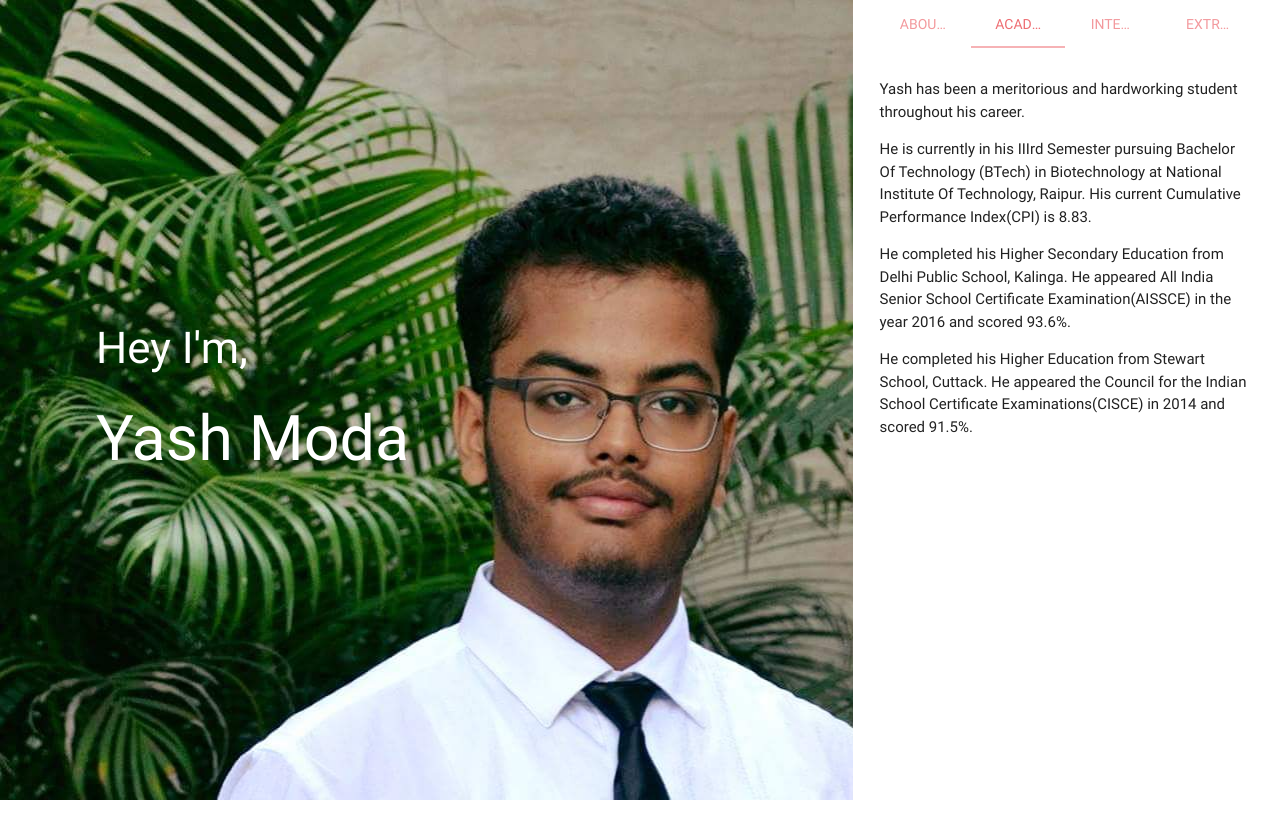
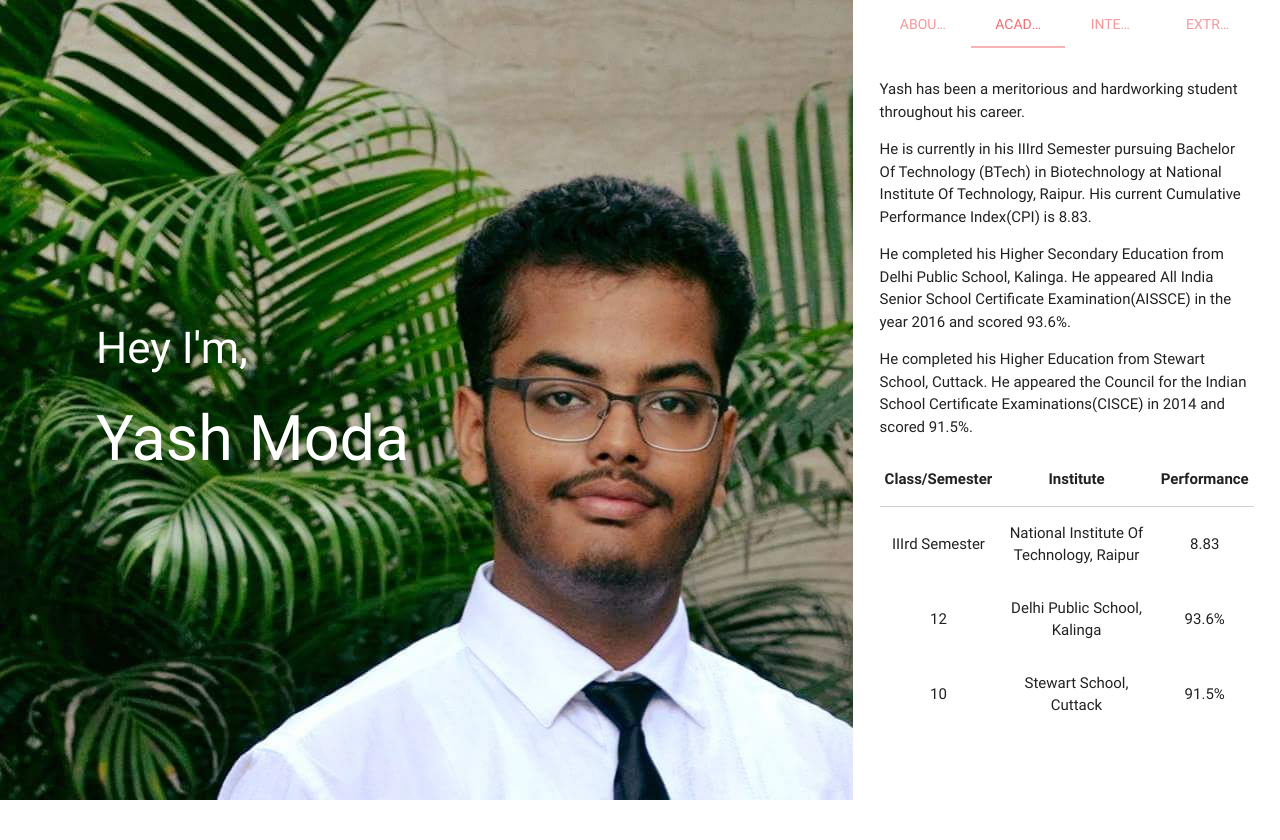
Before and after one commit to yashmoda/Resume, a Django app: a page that uses templates/About.html in a window 1280 px wide, after a click on "ACADEMICS". Run offline with Django 3.2, Linux system fonts and the light colour scheme.

Commit message:
Internship added

```diff
--- a/templates/About.html
+++ b/templates/About.html
@@ -64,6 +64,20 @@
             <p>
                 He is calm, composed and confident. He believes that success lies in team work and is a very good team player. He is self-motivated and hardworking. He is always determined to complete the work assigned within the deadlines and does not believe in giving excuses.
             </p>
+            <table class="centered">
+                <tbody>
+                <tr>
+                    <td>Contact Number</td>
+                    <td>:</td>
+                    <td>7224987232</td>
+                </tr>
+                <tr>
+                    <td>Email Id</td>
+                    <td>:</td>
+                    <td>yashmoda624@gmail.com</td>
+                </tr>
+                </tbody>
+            </table>
         </div>
         <div id="academics" class="col s12" style="padding: 1em">
             <p>
@@ -79,11 +93,79 @@
                  He completed his Higher Education from Stewart School, Cuttack. He appeared the Council for the Indian School Certificate Examinations(CISCE) in 2014 and scored 91.5%.
             </p>
             <table>
-
+                <thead>
+                    <tr>
+                        <th style="text-align: center">Class/Semester</th>
+                        <th style="text-align: center">Institute</th>
+                        <th style="text-align: center">Performance</th>
+                    </tr>
+                </thead>
+                <tbody>
+                <tr>
+                    <td style="text-align: center">
+                        IIIrd Semester
+                    </td>
+                    <td style="text-align: center">
+                        National Institute Of Technology, Raipur
+                    </td>
+                    <td style="text-align: center">
+                        8.83
+                    </td>
+                </tr>
+                <tr>
+                    <td style="text-align: center">
+                        12
+                    </td>
+                    <td style="text-align: center">
+                        Delhi Public School, Kalinga
+                    </td>
+                    <td style="text-align: center">
+                        93.6%
+                    </td>
+                </tr>
+                <tr>
+                    <td style="text-align: center">
+                        10
+                    </td>
+                    <td style="text-align: center">
+                        Stewart School, Cuttack
+                    </td>
+                    <td style="text-align: center">
+                        91.5%
+                    </td>
+                </tr>
+                </tbody>
             </table>
         </div>
-        <div id="intern" class="col s12">
-            Test 3
+        <div id="intern" class="col s12" style="padding: 1em">
+            <p>
+                Yash is currently interning with CodeNicely as a Website and Android Backend Developer. CodeNicely is a Raipur-based startup.
+            </p>
+            <p>
+                At CodeNicely, he worked on the Website and Android Backend for a real estate agency 24Yards.
+            </p>
+            <p>
+                For the Android Backend, he used the Python language and Django framework to design the APIs.
+            </p>
+            <p>
+                In the Website, he used JavaScript and Ajax to call the APIs designed earlier. HTML and Materialise CSS was used to design the front end of the website.
+            </p>
+            <table class="centered">
+                <thead>
+                <tr>
+                    <th>Institution</th>
+                    <th>Responsibility</th>
+                    <th>Time Period</th>
+                </tr>
+                </thead>
+                <tbody>
+                <tr>
+                    <td>CodeNicely</td>
+                    <td>Website and Android Backend Developer</td>
+                    <td>July 2017 - Present</td>
+                </tr>
+                </tbody>
+            </table>
         </div>
         <div id="extra" class="col s12">
             Test 4
```
